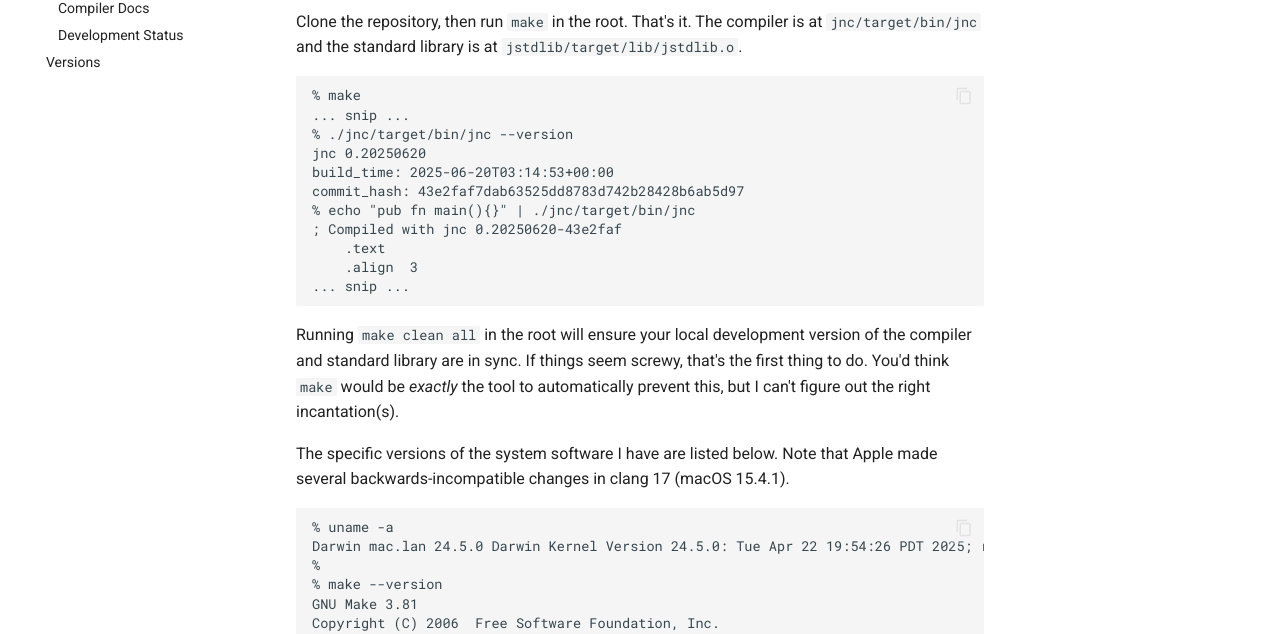
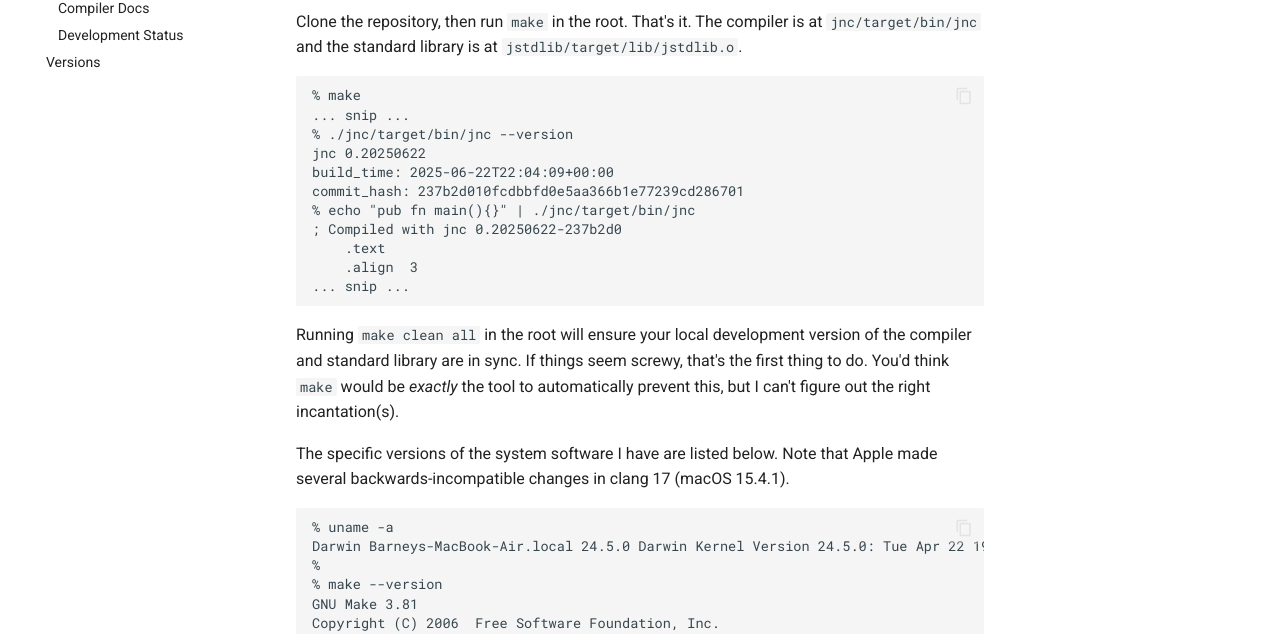
Before and after one commit to barneyb/johann, an MkDocs documentation site: the page built from documentation/docs/system/index.md, in a window 1280 px wide and 1400 px high. Shown: the part 238-872 px from the top of the window. Built offline with MkDocs 1.6.1 and Material for MkDocs 9.7.7, drawn with Linux system fonts in a browser that asks for light colours; comment, search, counter and statistics services are not loaded; some of the changed text lies outside the part shown.

Commit message:
Add v0.20250622 release binaries

````diff
--- a/documentation/docs/system/index.md
+++ b/documentation/docs/system/index.md
@@ -8,11 +8,11 @@ Clone the repository, then run `make` in the root. That's it. The compiler is at
 % make
 ... snip ...
 % ./jnc/target/bin/jnc --version
-jnc 0.20250620
-build_time: 2025-06-20T03:14:53+00:00
-commit_hash: 43e2faf7dab63525dd8783d742b28428b6ab5d97
+jnc 0.20250622
+build_time: 2025-06-22T22:04:09+00:00
+commit_hash: 237b2d010fcdbbfd0e5aa366b1e77239cd286701
 % echo "pub fn main(){}" | ./jnc/target/bin/jnc
-; Compiled with jnc 0.20250620-43e2faf
+; Compiled with jnc 0.20250622-237b2d0
     .text
     .align  3
 ... snip ...
@@ -25,7 +25,7 @@ The specific versions of the system software I have are listed below. Note that
 <!--{systemsoftware}-->
 ```
 % uname -a
-Darwin mac.lan 24.5.0 Darwin Kernel Version 24.5.0: Tue Apr 22 19:54:26 PDT 2025; root:xnu-11417.121.6~2/RELEASE_ARM64_T8112 arm64
+Darwin Barneys-MacBook-Air.local 24.5.0 Darwin Kernel Version 24.5.0: Tue Apr 22 19:54:26 PDT 2025; root:xnu-11417.121.6~2/RELEASE_ARM64_T8112 arm64
 %
 % make --version
 GNU Make 3.81
````
Also changed, not shown: documentation/docs/versions/index.md (+3 -1 lines), 2 other files.
